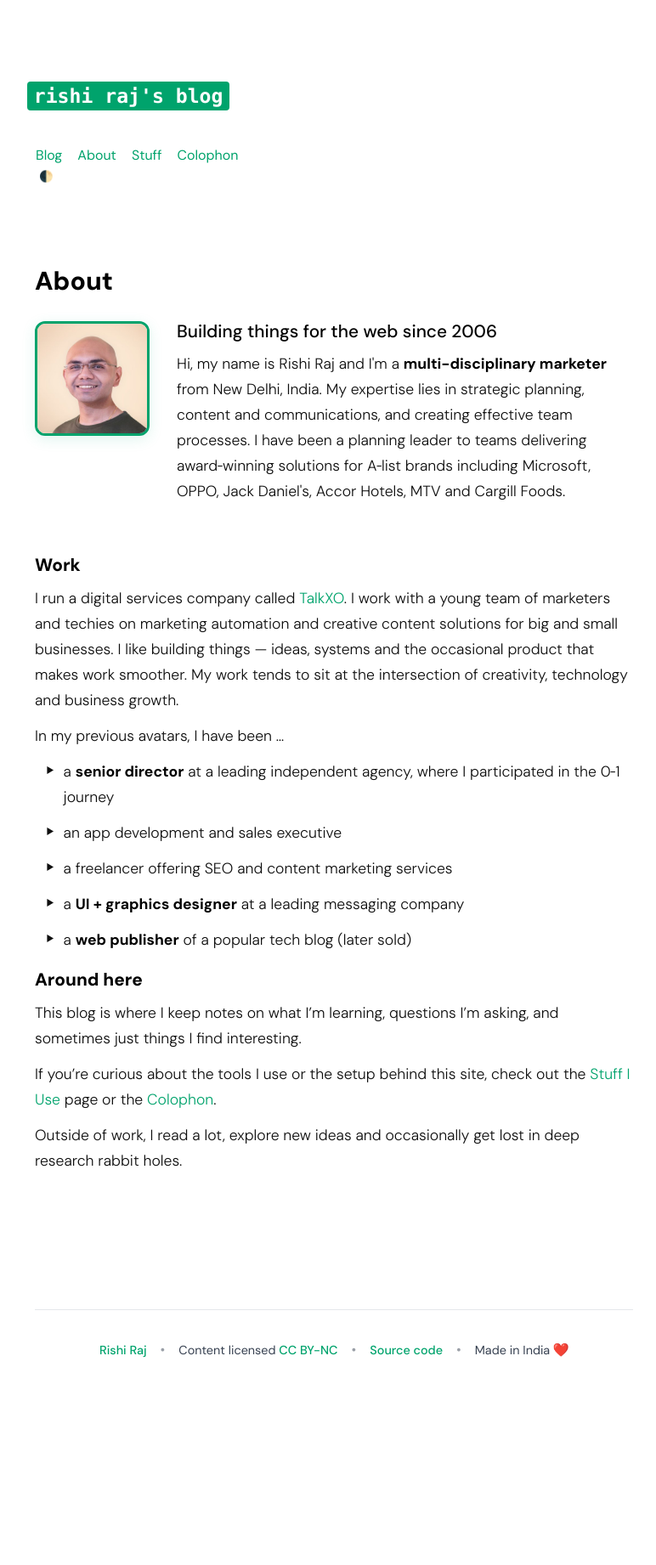
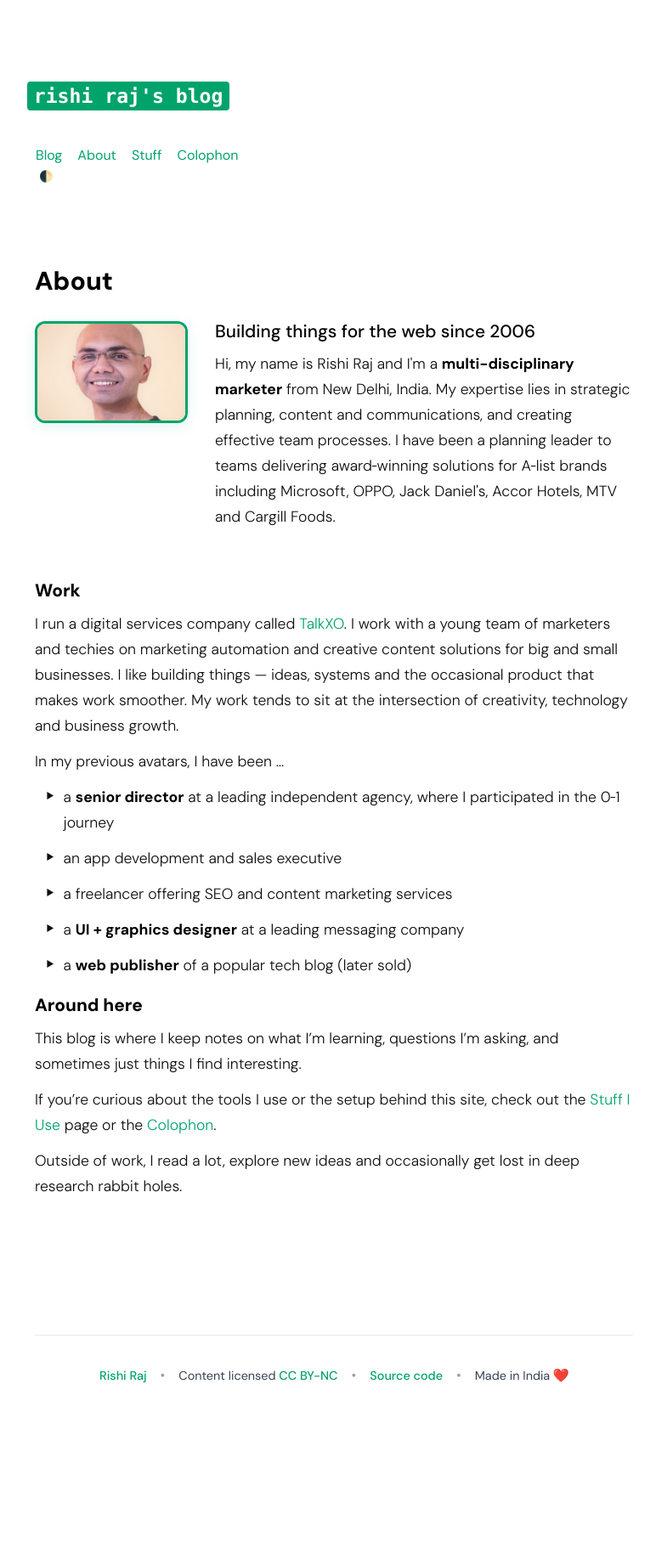
Before and after one commit to talkxo/rishiraj-blog-machine, a Jekyll site: the page built from _pages/about.md, in a window 1280 px wide. Shown: the whole page at 85% size, without its empty margins (247-1019 px from the left). Built offline with Jekyll 4.4.1, drawn with Linux system fonts in a browser that asks for light colours; before the commit the page ends 1812 px from its top, so only the background shows below that.

Commit message:
Change profile photo from square to rectangle
- Increase width from 135px to 180px (wider)
- Decrease height from 135px to 120px (shorter)
- Creates a landscape-oriented rectangle
- Maintains rounded corners and green border styling

```diff
--- a/_sass/components/_article.scss
+++ b/_sass/components/_article.scss
@@ -421,8 +421,8 @@
   text-align: center;
 
   .c-profile-photo {
-    width: 135px; /* 75% of 180px */
-    height: 135px;
+    width: 180px; /* Wider rectangle */
+    height: 120px; /* Shorter height */
     border-radius: 12px;
     object-fit: cover;
     border: 3px solid var(--color-accent, #30bb96);
```
